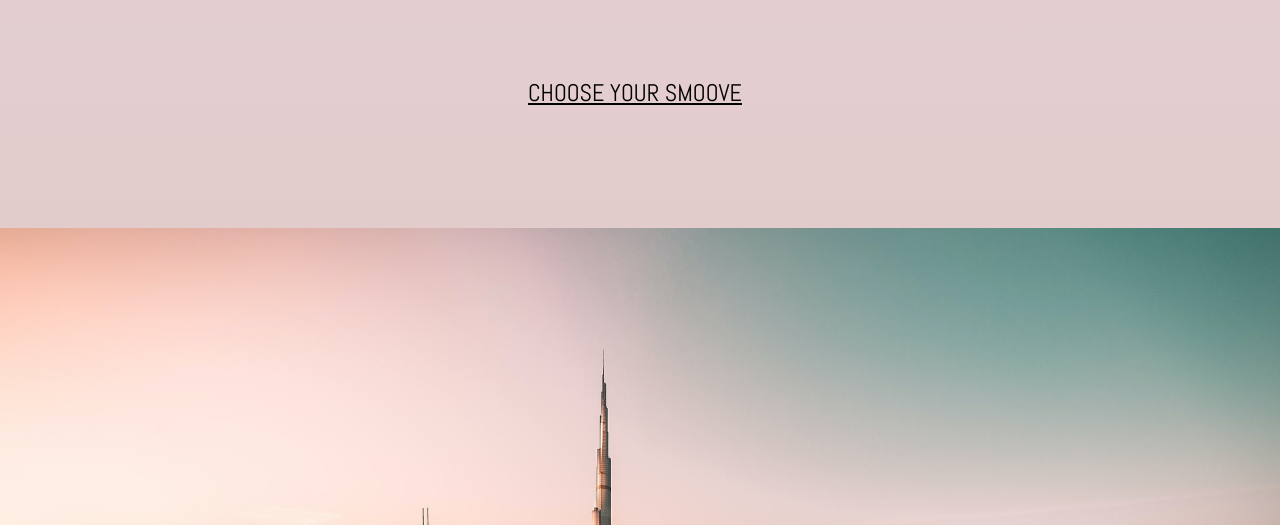
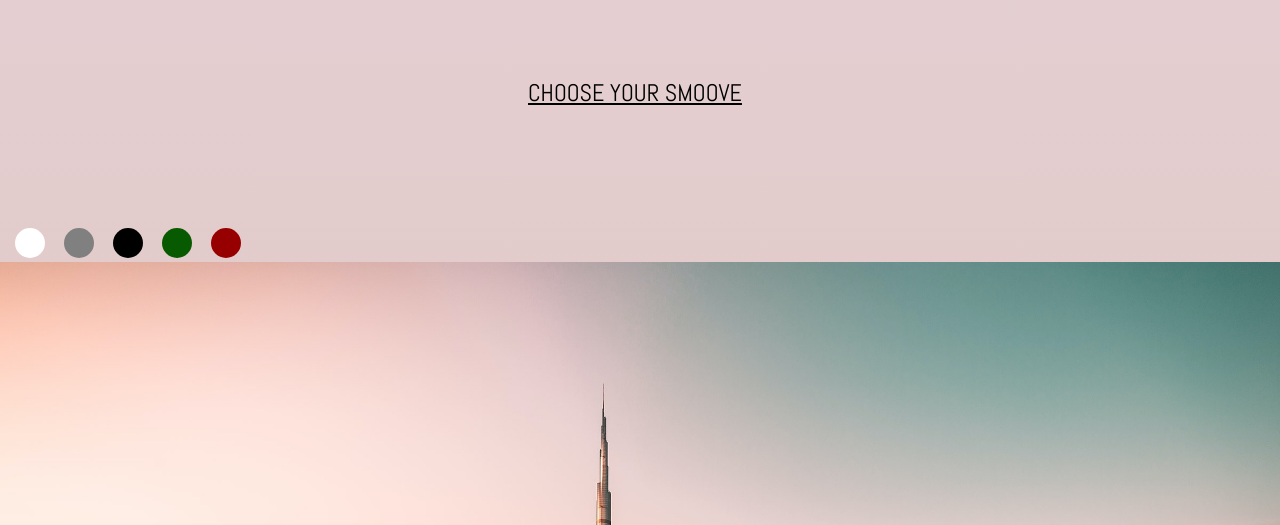
Before and after one commit to LinneaEriksson/Smoove, a PHP site: page / in a window 1280 px wide. Shown: the part 5975-6500 px from the top of the page. Run offline with PHP 8.4, Linux system fonts and the light colour scheme.

Commit message:
added dots

```diff
--- a/index.html
+++ b/index.html
@@ -111,9 +111,18 @@
           </p>
 
           <p class="JoinTheSmoovement"><u>CHOOSE YOUR SMOOVE</p></u>
-
         </div>
 
+<!-- TEST!! -->
+        <ul class="dots">
+          <li class="dot" id="white"></li>
+          <li class="dot" id="grey"></li>
+          <li class="dot" id="black"></li>
+          <li class="dot" id="blue"></li>
+          <li class="dot" id="red"></li>
+        </ul>
+
+        <!-- SLUT PÅ TEST -->
         <img class="MainPicture" src="images/city2.jpg" />
 
         <div class="SpaceBetween">
--- a/index.js
+++ b/index.js
@@ -6,3 +6,34 @@ function myFunction() {
     x.style.display = "block";
   }
 }
+
+// TESTING U_NDER HÄR
+// Dots on car
+const setDataTypeOnImage = document.querySelector(
+  "section[name=Personalize] img"
+);
+if (window.innerWidth <= 1024) {
+  setDataTypeOnImage.dataset.type = "mobile";
+} else {
+  setDataTypeOnImage.dataset.type = "desktop";
+}
+// Show correct image when in #personalize when dots are clicked.
+const dots = document.querySelectorAll(".dot");
+dots.forEach((dot) => {
+  dot.addEventListener(touchEvent, (e) => {
+    const color = e.target.getAttribute("id");
+    const imageParent = document.querySelector(".personalize");
+    const image = imageParent.getElementsByTagName("img")[0];
+    const dataTypeDesktop = document.querySelector(
+      ".personalize picture source"
+    );
+    const dataType = document.querySelector(".personalize picture img").dataset
+      .type;
+    if (dataType === "mobile") {
+      image.src = `/images/mobile_colors_${color}.png`;
+    } else {
+      dataTypeDesktop.srcset = `/images/colors_${color}.jpg`;
+      image.src = `/images/colors_${color}.jpg`;
+    }
+  });
+});
--- a/style.css
+++ b/style.css
@@ -156,3 +156,39 @@ body {
   margin-top: 100px;
   padding-bottom: 2000px;
 }
+
+/* TESTING */
+
+.dot {
+  display: inline-block;
+  width: 30px;
+  height: 30px;
+  margin-left: 15px;
+  border-radius: 50%;
+}
+
+#red {
+  background-color: #960000;
+}
+#blue {
+  background-color: #085a00;
+}
+#black {
+  background-color: rgb(0, 0, 0);
+}
+#grey {
+  background-color: grey;
+}
+#white {
+  background-color: white;
+}
+
+.personalize {
+  align-items: center;
+  display: flex;
+  justify-content: center;
+  height: 100vh;
+  width: 100vw;
+  position: relative;
+  background-color: #f8f8f8;
+}
```
